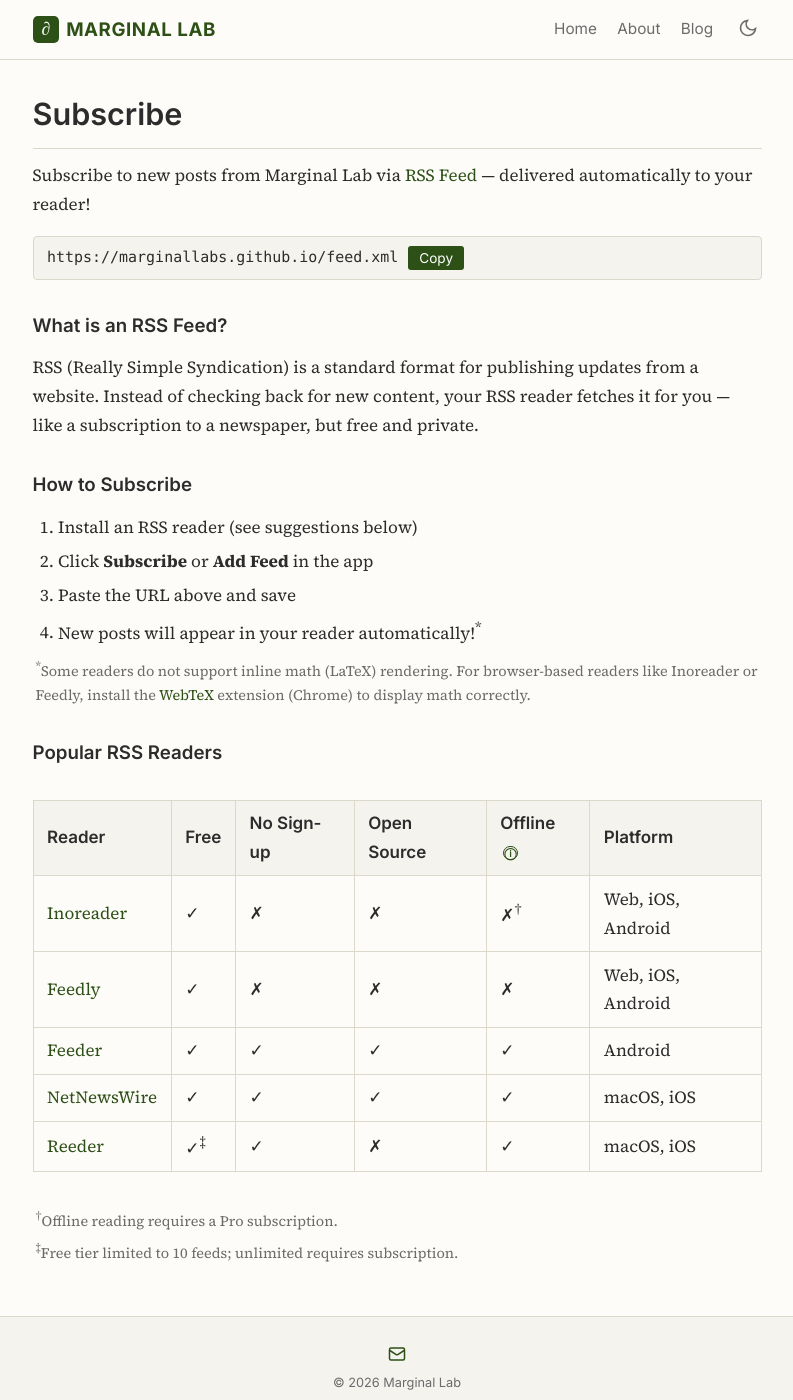
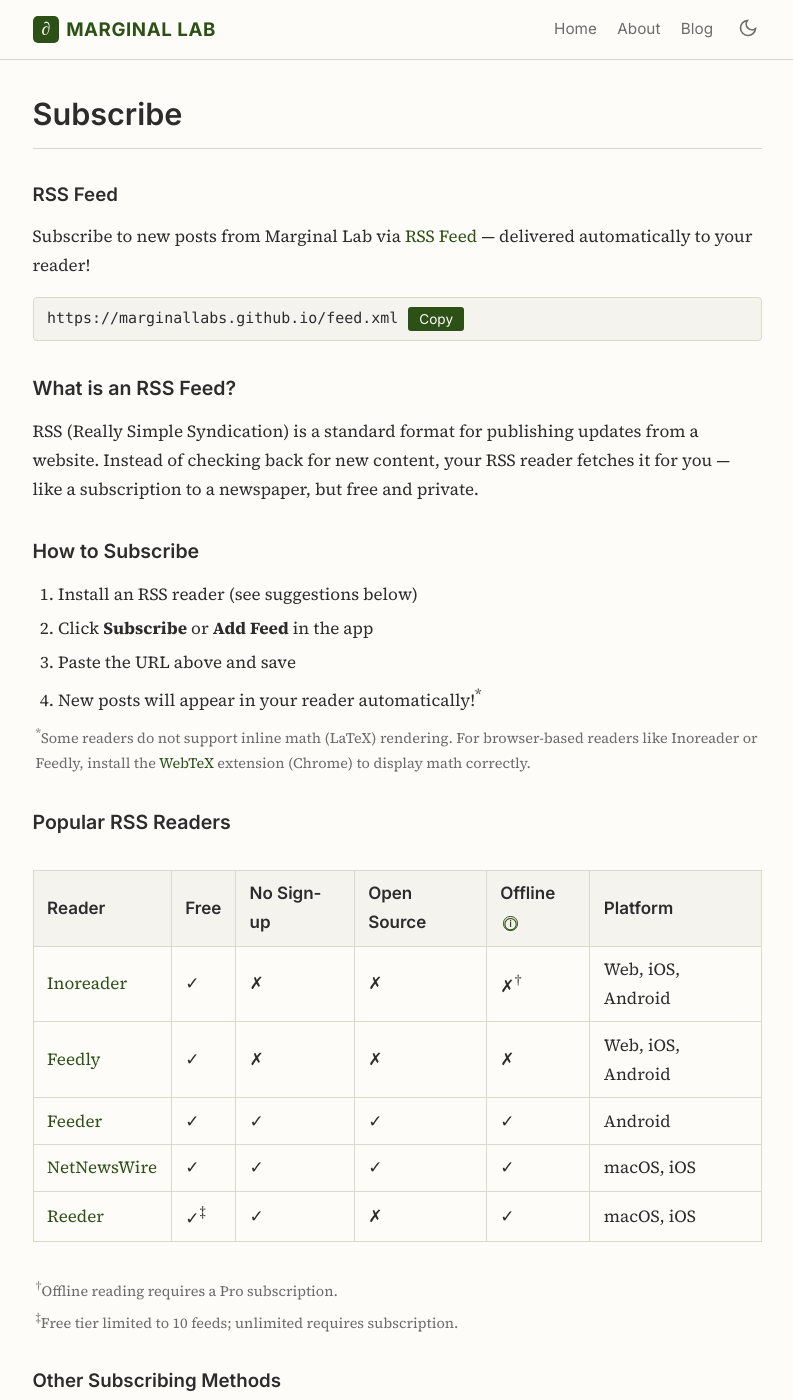
Before and after one commit to marginallabs/marginallabs.github.io, a Jekyll site: the page built from _pages/subscribe.md, in a window 1280 px wide and 1400 px high. Shown: the whole window, without its empty margins (243-1036 px from the left). Built offline with Jekyll 4.4.1, drawn with Linux system fonts in a browser that asks for light colours.

Commit message:
Restructure subscribe page: RSS Feed section + Other Methods coming soon
Co-Authored-By: Claude Opus 4.7 <noreply@anthropic.com>

```diff
--- a/_pages/subscribe.md
+++ b/_pages/subscribe.md
@@ -5,6 +5,7 @@ permalink: /subscribe/
 ---
 
 <div class="rss-guide">
+  <h2>RSS Feed</h2>
   <p>Subscribe to new posts from Marginal Lab via <a href="{{ '/feed.xml' | relative_url }}" target="_blank">RSS Feed</a> — delivered automatically to your reader!</p>
 
   <div class="rss-url-box">
@@ -12,10 +13,10 @@ permalink: /subscribe/
     <button class="rss-copy-btn" id="rss-copy-btn" aria-label="Copy feed URL">Copy</button>
   </div>
 
-  <h2>What is an RSS Feed?</h2>
+  <h3>What is an RSS Feed?</h3>
   <p>RSS (Really Simple Syndication) is a standard format for publishing updates from a website. Instead of checking back for new content, your RSS reader fetches it for you — like a subscription to a newspaper, but free and private.</p>
 
-  <h2>How to Subscribe</h2>
+  <h3>How to Subscribe</h3>
   <ol>
     <li>Install an RSS reader (see suggestions below)</li>
     <li>Click <strong>Subscribe</strong> or <strong>Add Feed</strong> in the app</li>
@@ -24,7 +25,7 @@ permalink: /subscribe/
   </ol>
   <p class="rss-footnote"><sup>*</sup>Some readers do not support inline math (LaTeX) rendering. For browser-based readers like Inoreader or Feedly, install the <a href="https://chromewebstore.google.com/detail/webtex-%E2%80%93-render-latex-any/cbcpbegaepelbhjfkikhbhhoemegdbim" target="_blank">WebTeX</a> extension (Chrome) to display math correctly.</p>
 
-  <h2>Popular RSS Readers</h2>
+  <h3>Popular RSS Readers</h3>
   <div class="rss-readers-table-wrap">
     <table class="rss-readers-table">
       <thead>
@@ -83,6 +84,9 @@ permalink: /subscribe/
   </div>
   <p class="rss-footnote"><sup>&dagger;</sup>Offline reading requires a Pro subscription.</p>
   <p class="rss-footnote"><sup>&Dagger;</sup>Free tier limited to 10 feeds; unlimited requires subscription.</p>
+
+  <h2>Other Subscribing Methods</h2>
+  <p>Coming soon.</p>
 </div>
 
 <script>
```
